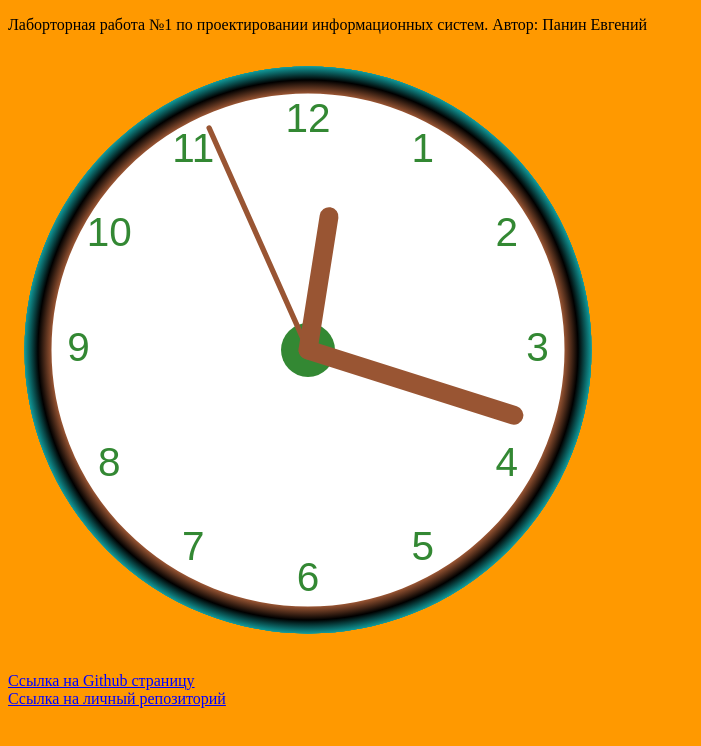
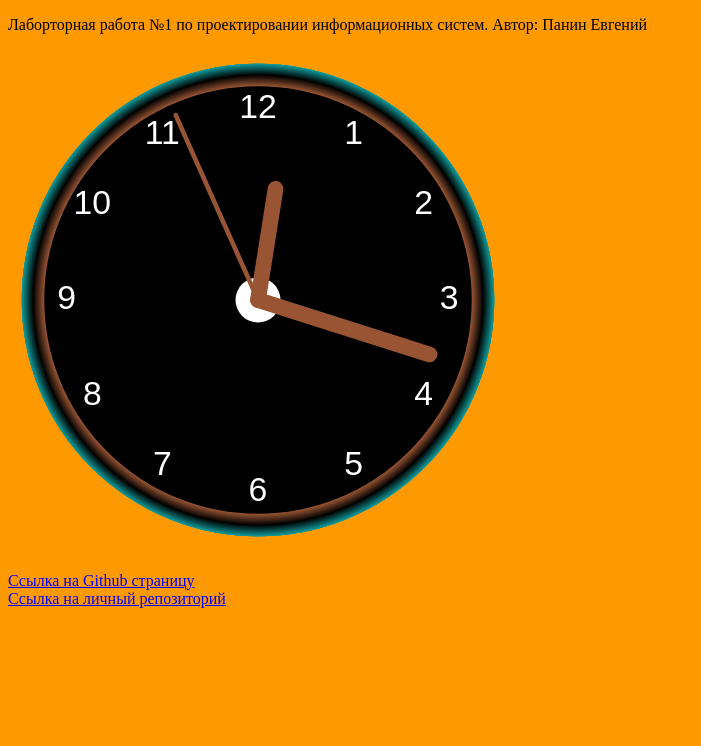
Before and after one commit to Evgeny1412/Evgeny1412.github.io, a plain HTML site: page index.html in a window 1280 px wide. Shown: the whole page, without its empty margins (0-701 px from the left). Drawn offline with Linux system fonts and the light colour scheme.

Commit message:
Update index.html

```diff
--- a/index.html
+++ b/index.html
@@ -2,7 +2,7 @@
 <html>
 <body bgcolor="#ff9900">
   <p style color=00ff00>Лаборторная работа №1 по проектировании информационных систем. Автор: Панин Евгений</p>
-<canvas id="canvas" width="600" height="600"
+<canvas id="canvas" width="500" height="500"
 style="background-color:#ff9900">
 </canvas>
 <script>
@@ -21,7 +21,7 @@ function drawFace(ctx, radius) {
   var grad;
   ctx.beginPath();
   ctx.arc(0, 0, radius, 0, 2*Math.PI);
-  ctx.fillStyle = 'white';
+  ctx.fillStyle = 'black';
   ctx.fill();
   grad = ctx.createRadialGradient(0,0,radius*0.95, 0,0,radius*1.05);
   grad.addColorStop(0, '#953');
@@ -32,7 +32,7 @@ function drawFace(ctx, radius) {
   ctx.stroke();
   ctx.beginPath();
   ctx.arc(0, 0, radius*0.1, 0, 2*Math.PI);
-  ctx.fillStyle = '#383';
+  ctx.fillStyle = 'white';
   ctx.fill();
 }
 function drawNumbers(ctx, radius) {
```
